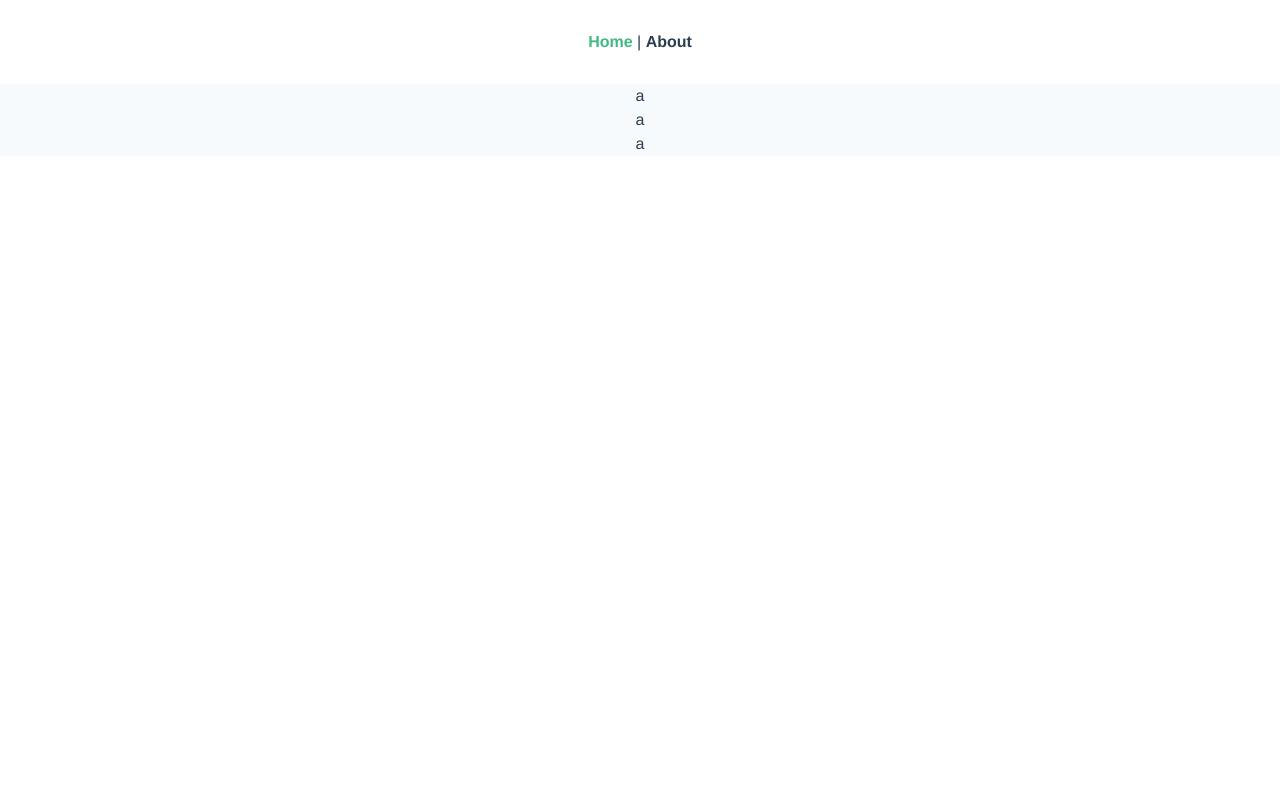
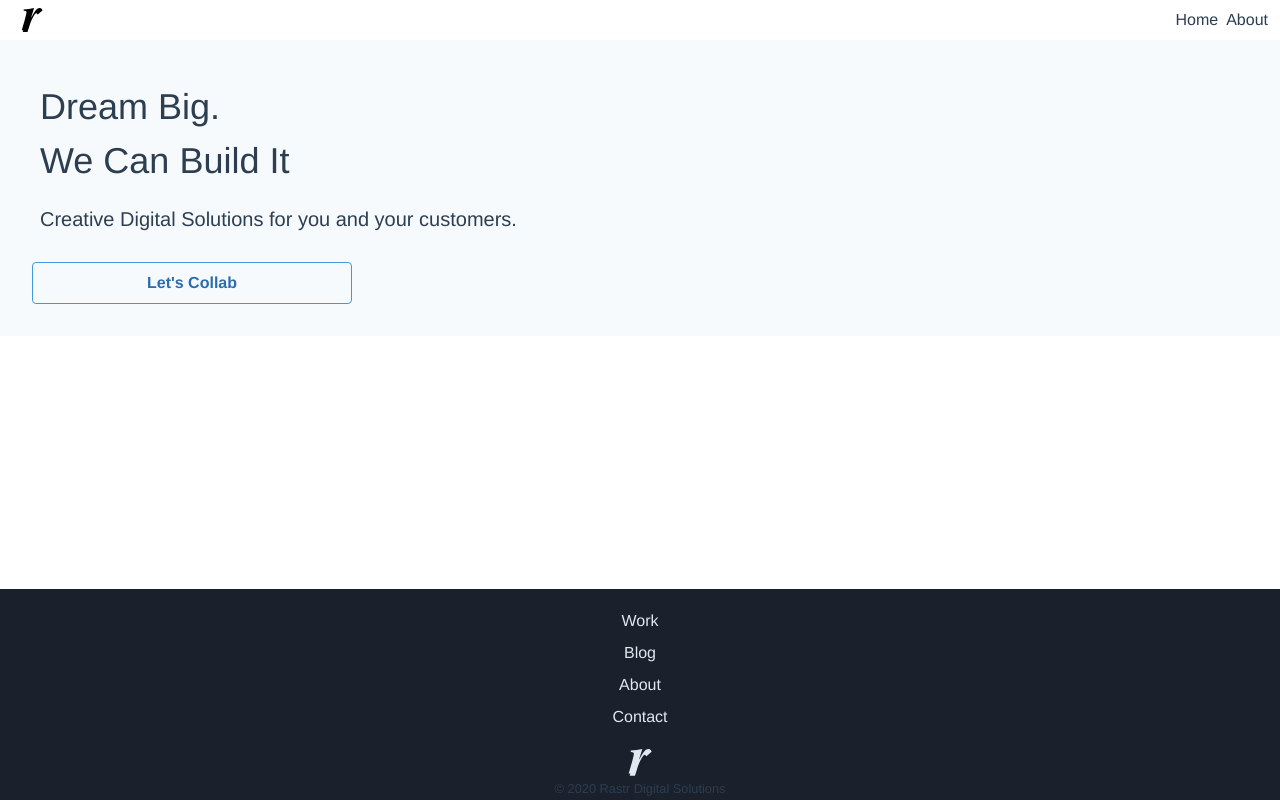
Before and after one commit to brastrullo/bradras-vue, a Vue app: page / in a window 1280 px wide. Built offline with nearby package versions, Linux system fonts and the light colour scheme.

Commit message:
feat(Footer): add Footer

```diff
--- a/src/App.vue
+++ b/src/App.vue
@@ -1,10 +1,34 @@
 <template>
-  <nav id="nav">
-    <router-link to="/">Home</router-link> |
-    <router-link to="/about">About</router-link>
-  </nav>
-  <router-view/>
+  <div class="flex flex-col h-screen justify-between">
+    <header class="flex flex-row container justify-between items-center px-2">
+      <router-link class="px-1" to="/">
+        <img class="m-2 h-6 w-6" :src="mainLogo" alt="Rastr Logo"
+      /></router-link>
+
+      <nav class="flex p-0 m-0 justify-between">
+        <router-link class="px-1" to="/">Home</router-link>
+        <router-link class="px-1" to="/about">About</router-link>
+      </nav>
+    </header>
+    <router-view />
+    <Footer />
+  </div>
 </template>
+
+<script>
+import Footer from "@/components/Footer.vue";
+
+export default {
+  components: {
+    Footer,
+  },
+  data() {
+    return {
+      mainLogo: require("./assets/logo.svg"),
+    };
+  },
+};
+</script>
 
 <style>
 #app {
@@ -14,17 +38,4 @@
   text-align: center;
   color: #2c3e50;
 }
-
-#nav {
-  padding: 30px;
-}
-
-#nav a {
-  font-weight: bold;
-  color: #2c3e50;
-}
-
-#nav a.router-link-exact-active {
-  color: #42b983;
-}
 </style>
--- /dev/null
+++ b/src/components/Footer.vue
@@ -0,0 +1,48 @@
+<template>
+  <footer class="flex flex-col place-content-end pt-4 bg-gray-900 bg">
+    <ul class="flex flex-col justify-start">
+      <li class="my-1" v-for="link in navLinks" :key="link.id">
+        <a class="focus:underline text-gray-300" :href="link.path">{{ link.text }}</a>
+      </li>
+    </ul>
+    <div class="w-screen text-center">
+      <Logo fill="#e2e8f0" width="24" class="mx-auto mt-4" />
+      <small>{{ copyright }}</small>
+    </div>
+  </footer>
+</template>
+
+<script>
+import Logo from "@/components/icons/Logo.vue";
+
+export default {
+  name: "Footer",
+  components: {
+    Logo,
+  },
+  data() {
+    return {
+      mainLogo: require("../assets/logo.svg"),
+      copyright: `© ${new Date().getFullYear()} Rastr Digital Solutions`,
+      navLinks: [
+        {
+          id: 0,
+          text: "Work",
+          path: "/work",
+        },
+        {
+          id: 1,
+          text: "Blog",
+          path: "/blog",
+        },
+        {
+          id: 2,
+          text: "About",
+          path: "/about",
+        },
+        { id: 3, text: "Contact", path: "/contact" },
+      ],
+    };
+  },
+};
+</script>
--- a/src/components/Hero.vue
+++ b/src/components/Hero.vue
@@ -1,16 +1,29 @@
 <template>
-  <section class="container mx-auto bg-gray-100">
-    <ul>
-      <li>a</li>
-      <li>a</li>
-      <li>a</li>
-    </ul>
+  <section class="flex flex-col container bg-gray-100 text-left p-8">
+    <div class="p-2 text-4xl">
+      <p>{{ heroTitle[0] }}</p>
+      <p>{{ heroTitle[1] }}</p>
+    </div>
+    <p class="p-2 text-xl">
+      {{ heroSubtitle }}
+    </p>
+    <button
+      class="max-w-xs mt-5 p-4 bg-transparent hover:bg-blue-500 text-blue-700 font-semibold hover:text-white py-2 px-4 border border-blue-500 hover:border-transparent rounded"
+    >
+      {{ heroCTAText }}
+    </button>
   </section>
 </template>
 
 <script>
-
 export default {
-  name: 'Hero'
-}
+  name: "Hero",
+  data() {
+    return {
+      heroTitle: ["Dream Big.", "We Can Build It"],
+      heroSubtitle: "Creative Digital Solutions for you and your customers.",
+      heroCTAText: "Let's Collab",
+    };
+  },
+};
 </script>
--- /dev/null
+++ b/src/components/icons/Logo.vue
@@ -0,0 +1,12 @@
+<template>
+<svg :fill="fill" :width="width" xmlns="http://www.w3.org/2000/svg" viewBox="0 0 27 30"><path d="M22.95 0c1.27 0 2.2.42 2.81 1.27.42.59.7 1.22.82 1.9L20.71 8.2a3.24 3.24 0 01-.46-.5l-.6-.76c-.1-.13-.22-.24-.33-.32a.76.76 0 00-.46-.13c-.83 0-1.9 1.12-3.24 3.37a46.82 46.82 0 00-3.37 6.87c-.63 1.62-1.41 3.9-2.35 6.88-.93 2.96-1.61 5.1-2.06 6.39H1.91l.69-2.31H.7c1.6-5.24 2.91-9.81 3.97-13.72 1.3-4.82 1.96-7.68 1.96-8.6 0-.8-.26-1.32-.79-1.55a7.46 7.46 0 00-2.73-.35V1.75A83.67 83.67 0 0016.13 0L12.5 11.55l.28.06a60.66 60.66 0 014.48-7.67C19.24 1.31 21.13 0 22.95 0z"/></svg>
+</template>
+
+<script>
+export default {
+  props: {
+    fill: String,
+    width: Number
+  }
+}
+</script>
--- a/src/views/Home.vue
+++ b/src/views/Home.vue
@@ -1,11 +1,10 @@
 <template>
-  <div class="home">
+  <main class="mb-auto">
     <Hero />
-  </div>
+  </main>
 </template>
 
 <script>
-// @ is an alias to /src
 import Hero from '@/components/Hero.vue'
 
 export default {
```
Also changed, not shown: src/assets/logo.png (deleted), src/assets/logo.svg (added).
